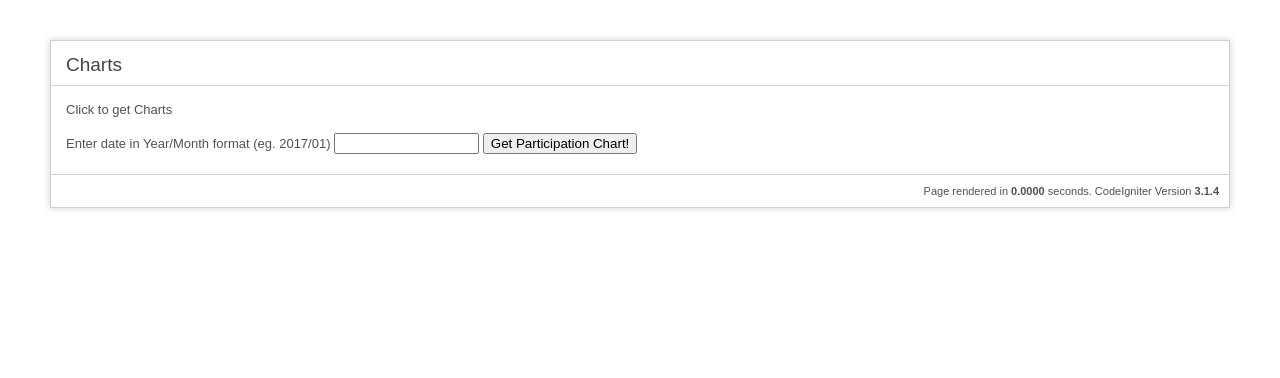
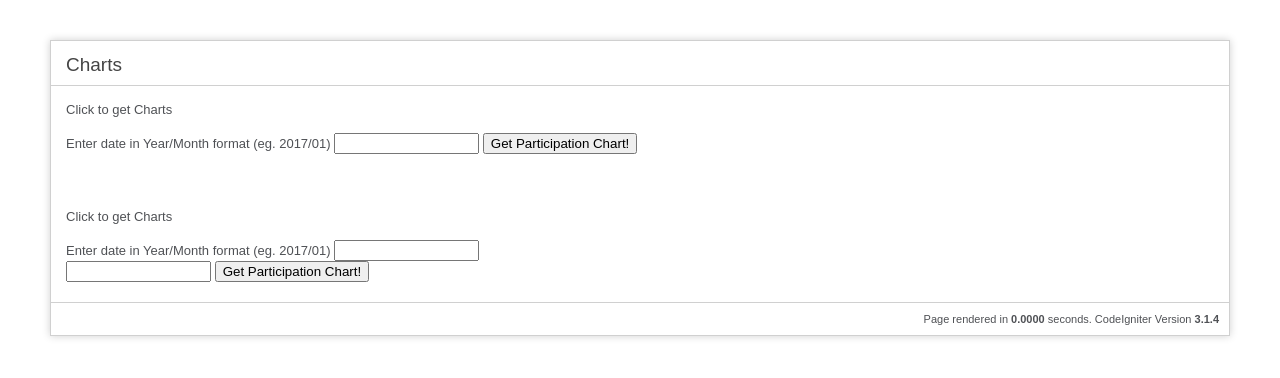
Before and after one commit to pbrooker/nbtest, a CodeIgniter app: page /database/Charts/selectChart/ in a window 1280 px wide. Shown: the top 378 px of the page. Run offline with CodeIgniter, Linux system fonts and the light colour scheme.

Commit message:
getting right data for m-m chart

```diff
--- a/application/controllers/Charts.php
+++ b/application/controllers/Charts.php
@@ -31,4 +31,25 @@ class Charts extends CI_Controller {
 		}
 	}
 
+	public function participationMM()
+	{
+		$this->form_validation->set_rules('startdate', 'Start Date', 'required|min_length[7]|max_length[7]');
+		$this->form_validation->set_rules('enddate', 'End Date', 'required|min_length[7]|max_length[7]');
+
+		if ($this->form_validation->run() == TRUE)
+		{
+			$startdate = $this->input->post('startdate');
+			$enddate = $this->input->post('enddate');
+			$dates = array (
+				'startdate' => $startdate,
+				'enddate' => $enddate
+			);
+			$data['participation_mm'] = $this->nbdata->getParticipationRateMM($dates);
+		}
+		if(isset($data)) {
+
+			$this->load->view('participation', $data);
+		}
+	}
+
 }
--- a/application/models/Datagathering_model.php
+++ b/application/models/Datagathering_model.php
@@ -84,10 +84,6 @@ class Datagathering_model extends CI_Model
 		$initial_count = $this->db->count_all("`" . $file_data['name'] . "`");
 
 
-		if($initial_count == null) {
-			$initial_count = 0;
-		}
-
 		//get header for column names
 		$handle = fopen($file_data['file_path'], 'r');
 		$header = fgetcsv($handle);
@@ -114,9 +110,6 @@ class Datagathering_model extends CI_Model
 		$query  = $this->db->query( $sql );
 
 
-//		$this->db->select('hash_value')
-//			->from("`" .$file_data['name'] . "`");
-//		$result2  = $this->db->get();
 		$final_count = $this->db->count_all("`" . $file_data['name'] . "`");
 		$count = $final_count - $initial_count;
 		$insert_data = array (
@@ -181,18 +174,51 @@ class Datagathering_model extends CI_Model
 		return $jsonTable;
 	}
 
-	public function getParticipationRateMM($date)
+	public function getParticipationRateMM($dates)
 	{
-		$this->db->select('geography, value')
+		$startdate = $dates['startdate'];
+		$enddate = $dates['enddate'];
+
+
+		$this->db->select('geography, value,')
 			->from("`" . '02820087' . "`")
-			->where('ref_date =', $date)
+			->where('ref_date =', $startdate)
 			->where('`characteristics` = "Participation rate (percent)"')
 			->where('`agegroup` = "15 years and over"')
 			->where('`sex` = "Both sexes"')
-			->where('`statistics` = "Standard error of month-to-month change"')
+			->where('`statistics` = "Estimate"')
 			->where('`datatype` = "Seasonally adjusted"');
 
-		$query = $this->db->get();
+		$start = $this->db->get()->result();
+
+		$this->db->select('geography, value')
+			->from("`" . '02820087' . "`")
+			->where('ref_date =', $enddate)
+			->where('`characteristics` = "Participation rate (percent)"')
+			->where('`agegroup` = "15 years and over"')
+			->where('`sex` = "Both sexes"')
+			->where('`statistics` = "Estimate"')
+			->where('`datatype` = "Seasonally adjusted"');
+
+		$end = $this->db->get()->result();
+
+		$result = array();
+		foreach($start as $key => $value) {
+			$name = $value->geography;
+			$val = $value->value;
+			foreach($end as $innerKey => $innerValue) {
+				if($innerValue->geography == $name) {
+					$diff = $innerValue->value - $val;
+					$temp = array(
+						'geography' => $name,
+						'value' => $diff
+					);
+					array_push($result, $temp);
+				}
+			}
+		}
+
+
 
 		$table = array();
 		$table['cols'] = array(
@@ -203,14 +229,14 @@ class Datagathering_model extends CI_Model
 		);
 		$rows = array();
 
-		foreach($query->result() as $key => $value) {
-			if($key > 0) {
+		foreach($result as $key => $value) {
+
 				$temp = array();
 				// the following line will be used to slice the Pie chart
-				$temp[] = array('v' => (string) $value->geography);
-				$temp[] = array('v' => floatval($value->value) );
+				$temp[] = array('v' => $value['geography']);
+				$temp[] = array('v' => floatval($value['value']) );
 				$rows[] = array('c' => $temp);
-			}
+
 		}
 		$table['rows'] = $rows;
 		$jsonTable = json_encode($table);
--- a/application/views/select_chart.php
+++ b/application/views/select_chart.php
@@ -79,6 +79,16 @@ defined('BASEPATH') OR exit('No direct script access allowed');
 		<?php echo form_submit('Charts', 'Get Participation Chart!');?>
 		<?php echo form_close();?>
 
+        <br><br>
+		<?php echo form_open('Charts/participationMM') ;?>
+        <p>Click to get Charts</p>
+        <label for="startdate">Enter date in Year/Month format (eg. 2017/01)</label>
+        <input id="startdate" name="startdate" type="text" size="15"><br>
+        <input id="enddate" name="enddate" type="text" size="15">
+
+		<?php echo form_submit('Charts', 'Get Participation Chart!');?>
+		<?php echo form_close();?>
+
 	</div>
 
 	<p class="footer">Page rendered in <strong>{elapsed_time}</strong> seconds. <?php echo  (ENVIRONMENT === 'development') ?  'CodeIgniter Version <strong>' . CI_VERSION . '</strong>' : '' ?></p>
```
